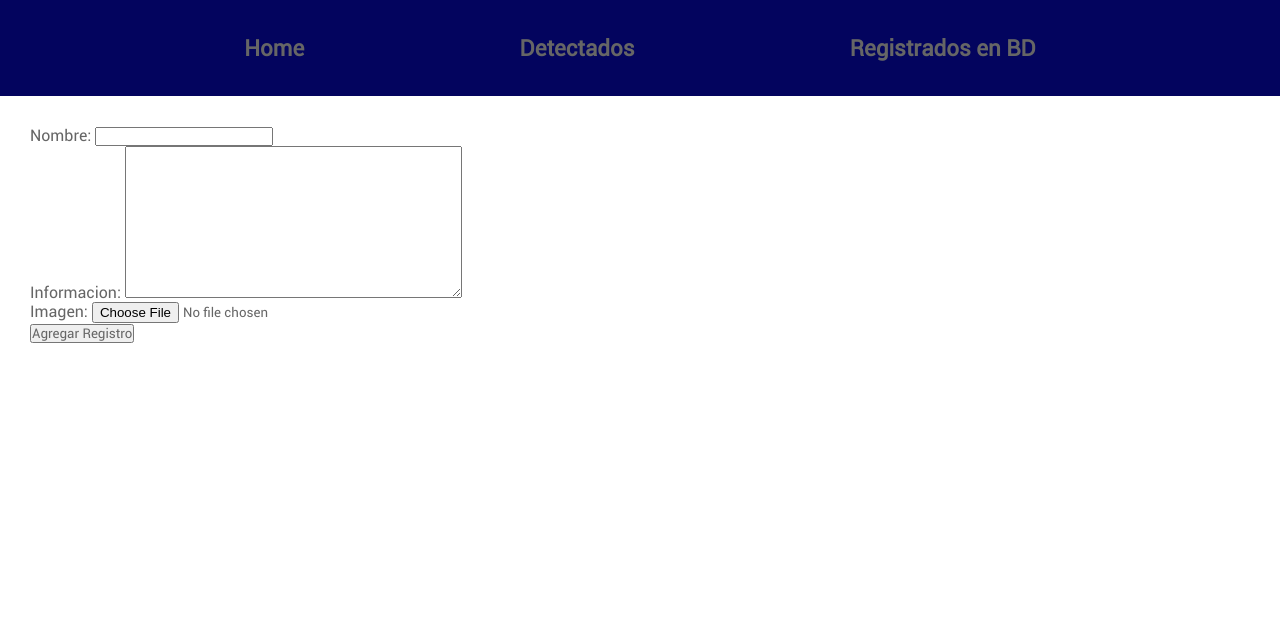
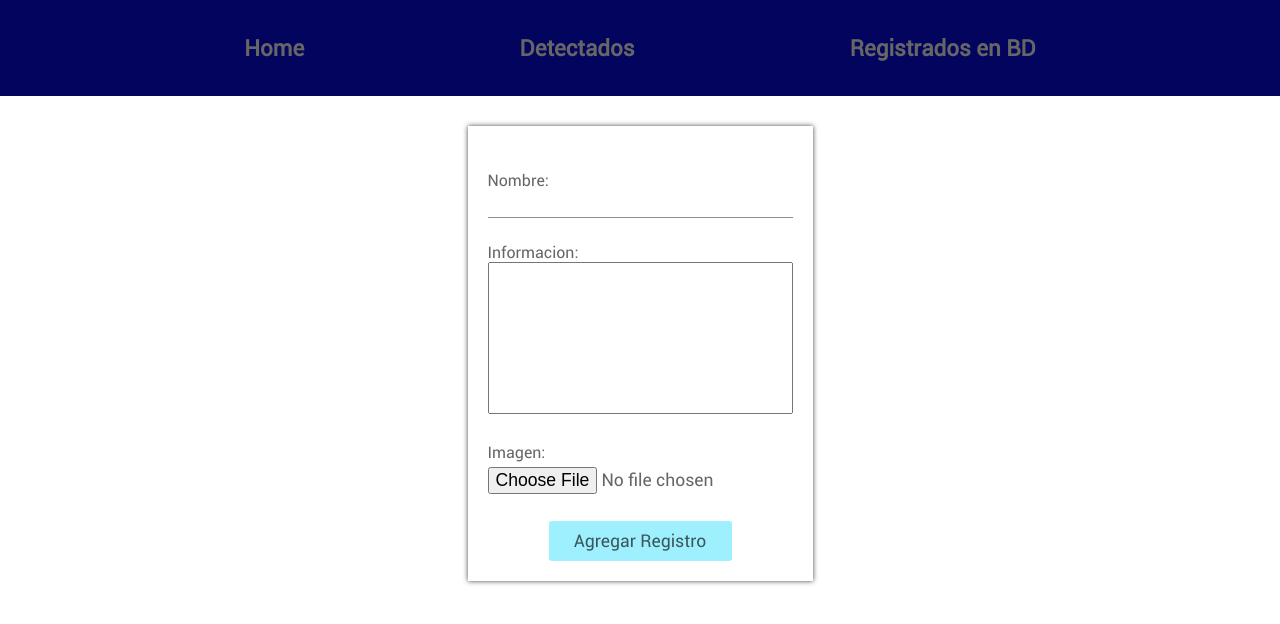
Before and after one commit to JarenML/Facial-Recognition-Attendance, a Django app: page /nuevo_registro/ in a window 1280 px wide. Shown: the top 624 px of the page. Run offline with Django 5.2, Linux system fonts and the light colour scheme.

Commit message:
design form new-register

```diff
--- /dev/null
+++ b/static/css/form_nuevo_registro.css
@@ -0,0 +1,52 @@
+form {
+    box-shadow: 0 0 5px #444;
+    width: 25%;
+    margin: auto;
+    padding: 20px;
+    border: 3px;
+    background-color: #ffffff0f;
+}
+
+form p{
+    margin-top: 25px;
+}
+
+form input, form textarea{
+    width: 100%;
+    box-sizing: border-box;
+    resize: none;
+}
+
+form > :nth-child(4) input{
+    border: none;
+}
+
+form input {
+    padding: 5px 0;
+    padding-bottom: 2px;
+    font-size: 1.1em;
+    border: none;
+    border-bottom: 1px solid #00000071;
+    outline: none;
+}
+
+form input[type="submit"] {
+    display: block;
+    width: 60%;
+    padding: 10px 15px;
+    background-color: #9ef0ff;
+
+    border: none;
+    margin: auto;
+    color: rgba(0, 0, 0, 0.639);
+    margin-top: 25px;
+    border-radius: 3px;
+    cursor: pointer;
+    transition: background-color 0.3s ease, transform 0.3s ease;
+}
+
+form input[type="submit"]:hover {
+    transform: scale(1.05);
+    background-color: #90e0ef;
+
+}
--- a/templates/base/nuevo_registro.html
+++ b/templates/base/nuevo_registro.html
@@ -1,4 +1,7 @@
 {% extends "layout/base.html" %}
+
+{% load static %}
+{% block style %}<link rel="stylesheet" href="{% static "css/form_nuevo_registro.css" %}">{% endblock %}
 {% block title %}Nuevo registro{% endblock %}
 {% block content %}
     <form method="POST" enctype="multipart/form-data">
```
